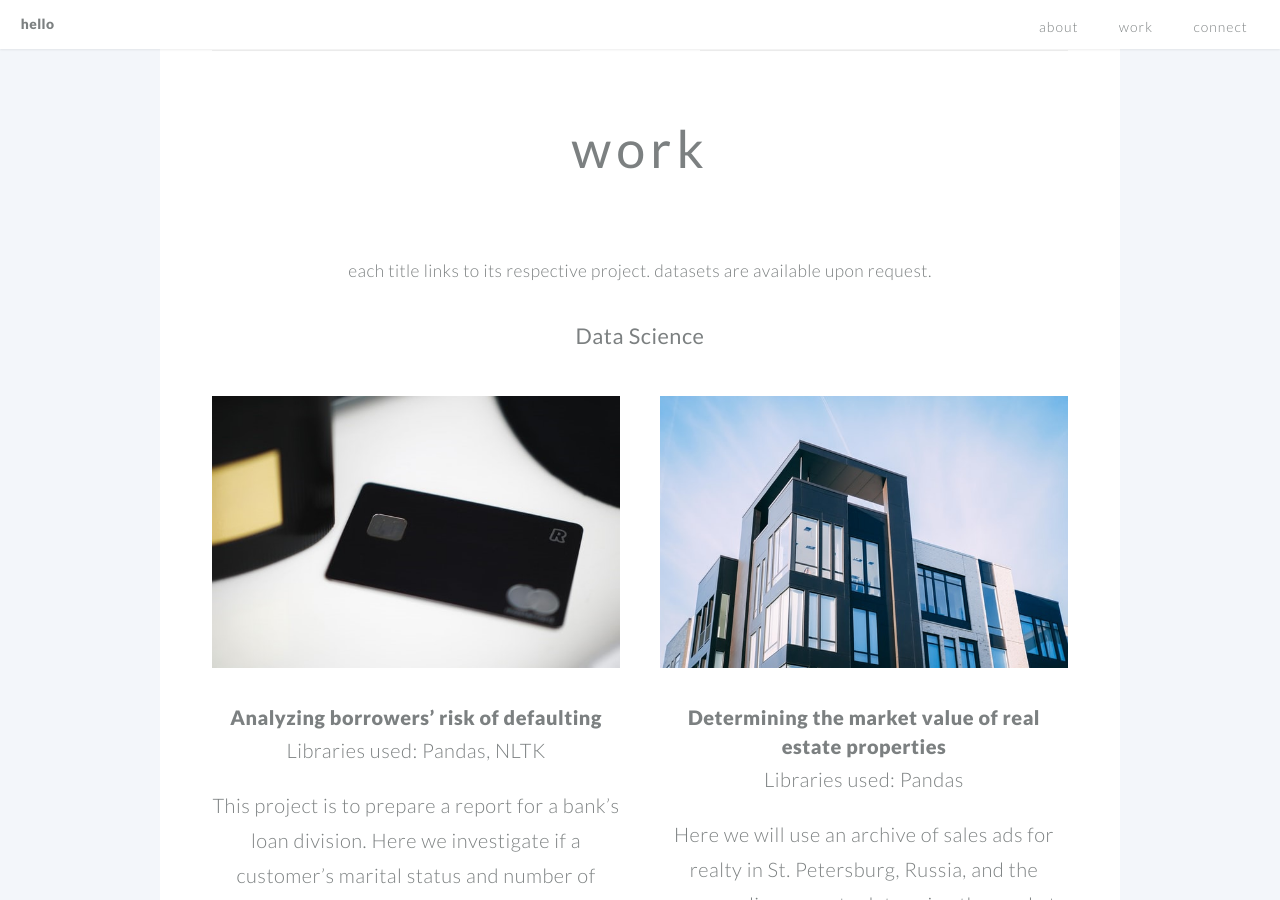
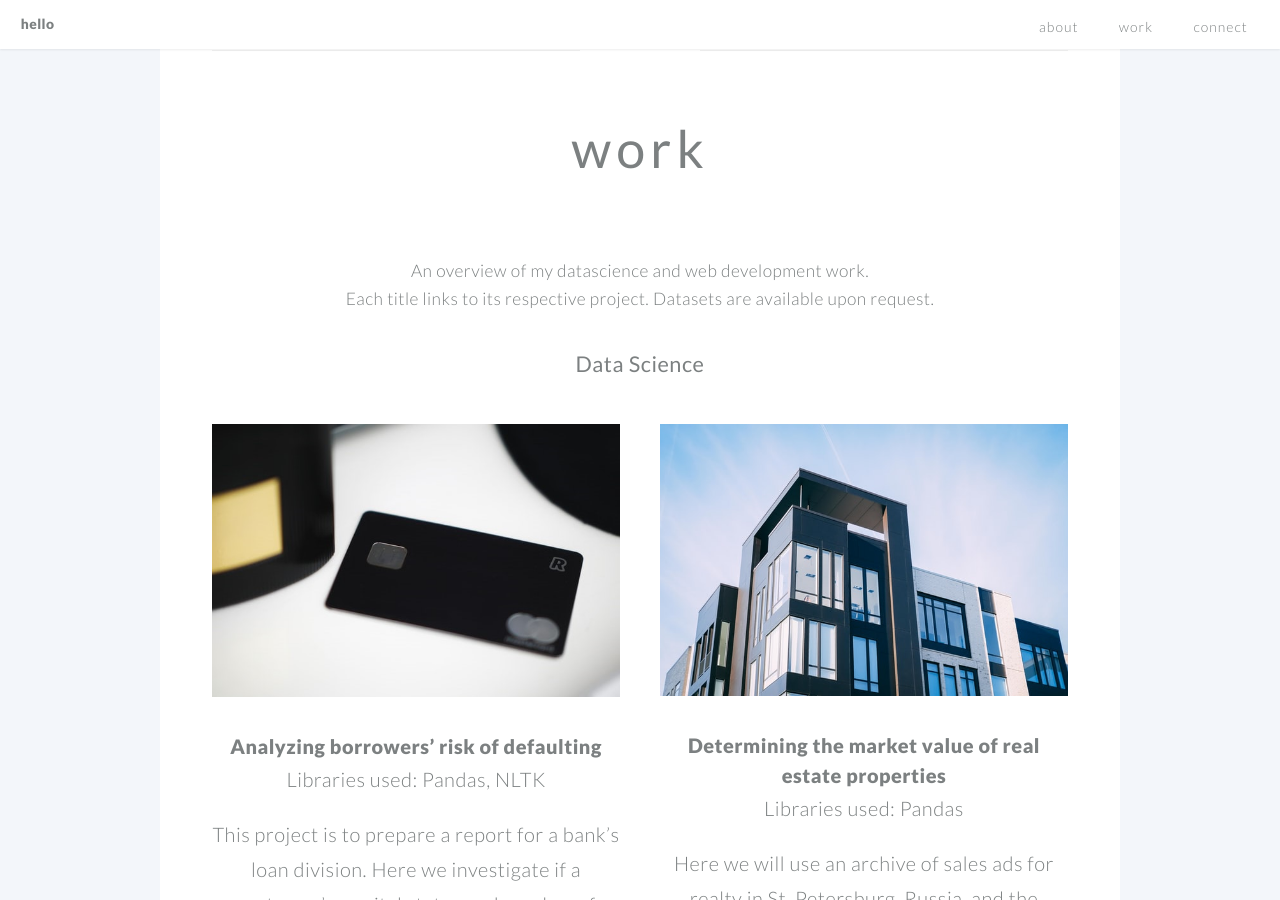
Before and after one commit to krishl/krishl.github.io, a Jekyll site: the page built from index.md, in a window 1280 px wide and 900 px high, scrolled down 1619 px. Built offline with Jekyll 4.4.1, drawn with Linux system fonts in a browser that asks for light colours.

Commit message:
Update index.md

```diff
--- a/index.md
+++ b/index.md
@@ -30,7 +30,7 @@ about_button_label: get hello # the label on the button
 # By declaring these variables, you can include a portfolio showcasing your work and organize your portfolio's items into a custom layout, all without adding any CSS. In addition, you must 1) create an HTML file in the_includes folder for each project with the text you'd like to display, and 2) create a YAML file in the _data folder describing the order in which each project should be shown and categorized. See `/includes/example.html` and `/_data/work.yml` for examples.
 
 portfolio: work # the heading for your portfolio and title of your YAML file
-portfolio_description: each title links to its respective project. datasets are available upon request. # a description to be desplayed below the heading and above the content
+portfolio_description: An overview of my datascience and web development work.<br>Each title links to its respective project. Datasets are available upon request. # a description to be desplayed below the heading and above the content
 
 # optional CTA section --------------------------------------------------
 
```
